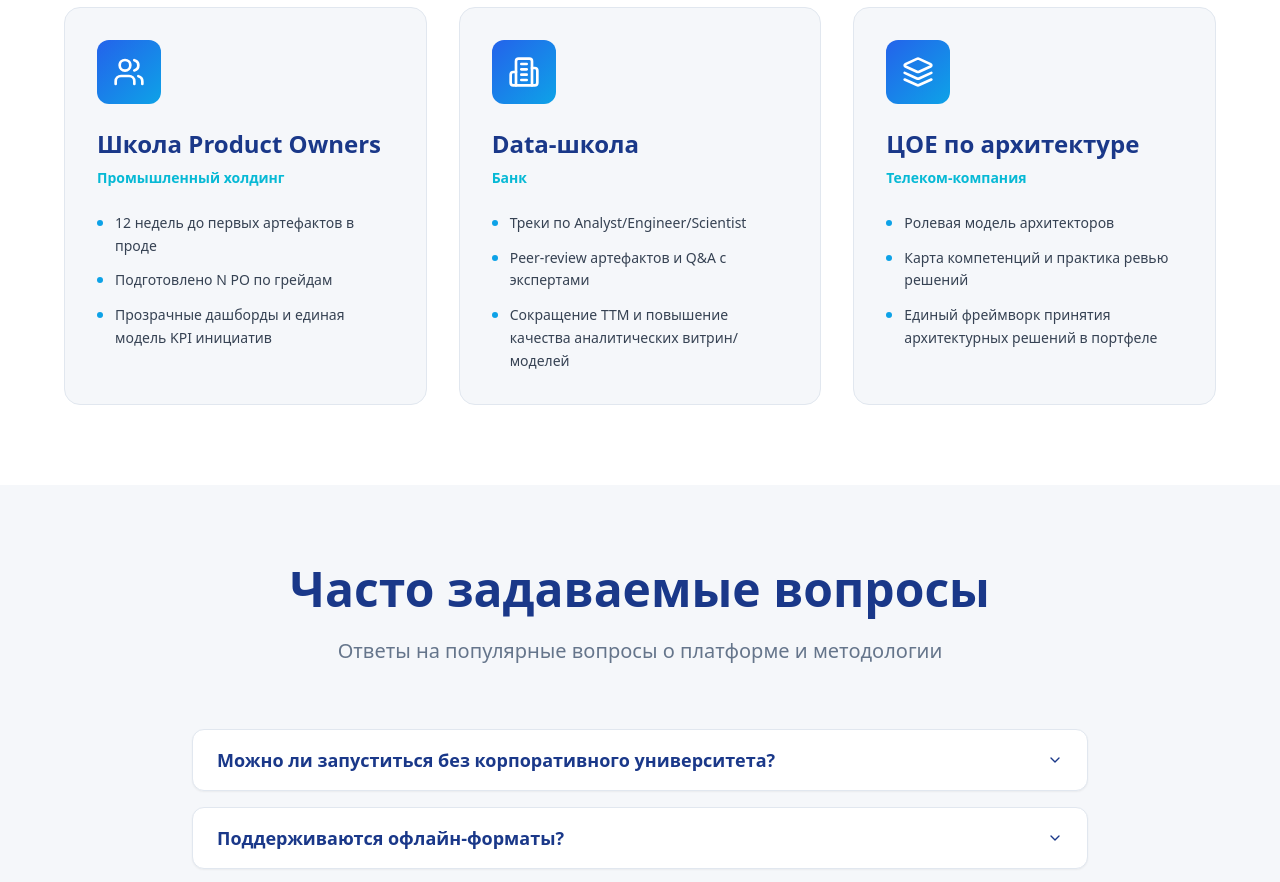
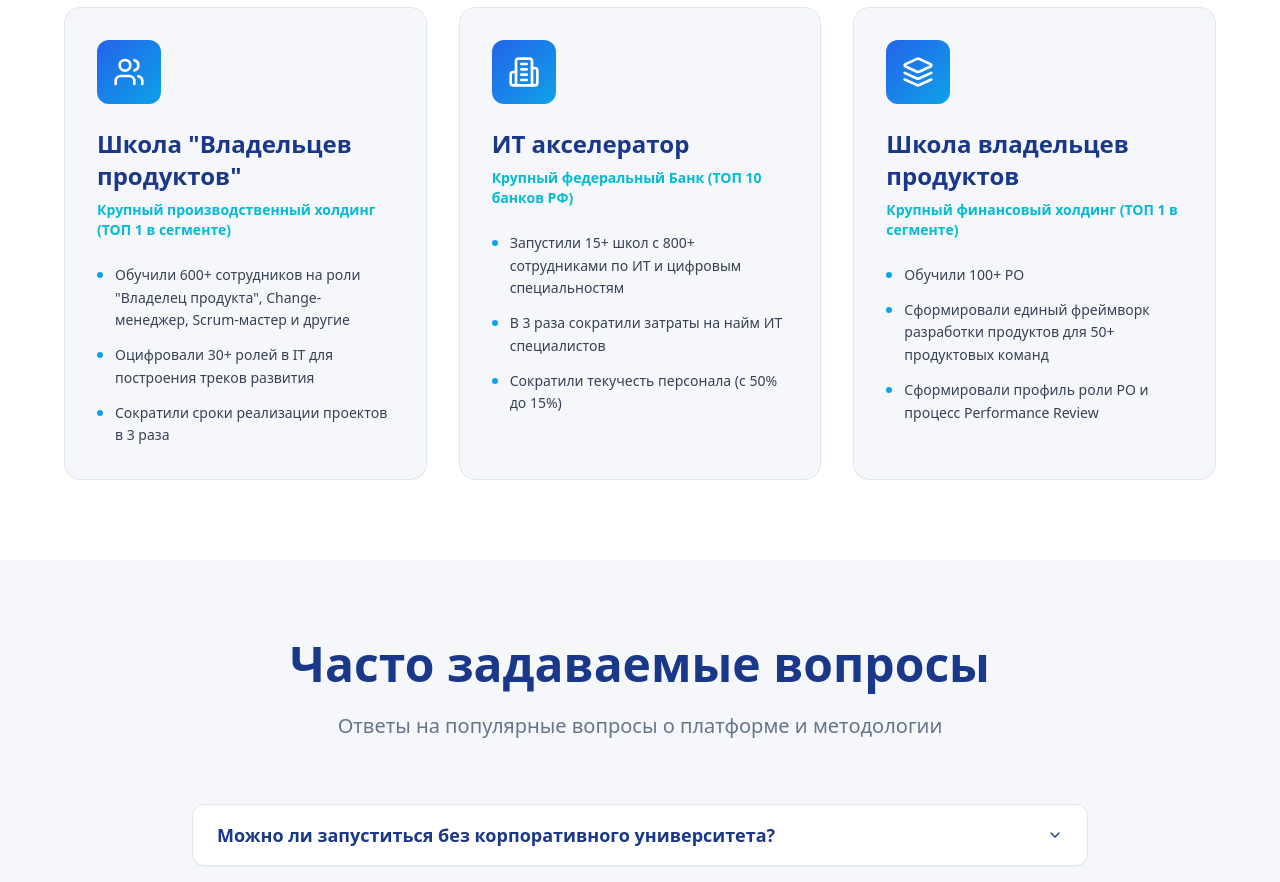
Before and after one commit to Junkcat/roleum-growth-hub, a React (Vite) app: page / in a window 1280 px wide. Shown: the part 8320-9202 px from the top of the page. Built offline with nearby package versions, Linux system fonts and the light colour scheme; the HTML template or start-up script is replaced by a standard one.

Commit message:
Update cases section
Replace existing case studies with new client information for "Школа Владельцев продуктов", "ИТ акселератор", and "Школа владельцев продуктов".

```diff
--- a/src/components/sections/Cases.tsx
+++ b/src/components/sections/Cases.tsx
@@ -4,32 +4,32 @@ import { useScrollAnimation } from "@/hooks/use-scroll-animation";
 const cases = [
   {
     icon: Users,
-    title: "Школа Product Owners",
-    client: "Промышленный холдинг",
+    title: "Школа \"Владельцев продуктов\"",
+    client: "Крупный производственный холдинг (ТОП 1 в сегменте)",
     results: [
-      "12 недель до первых артефактов в проде",
-      "Подготовлено N PO по грейдам",
-      "Прозрачные дашборды и единая модель KPI инициатив",
+      "Обучили 600+ сотрудников на роли \"Владелец продукта\", Change-менеджер, Scrum-мастер и другие",
+      "Оцифровали 30+ ролей в IT для построения треков развития",
+      "Сократили сроки реализации проектов в 3 раза",
     ],
   },
   {
     icon: Building2,
-    title: "Data-школа",
-    client: "Банк",
+    title: "ИТ акселератор",
+    client: "Крупный федеральный Банк (ТОП 10 банков РФ)",
     results: [
-      "Треки по Analyst/Engineer/Scientist",
-      "Peer-review артефактов и Q&A с экспертами",
-      "Сокращение TTM и повышение качества аналитических витрин/моделей",
+      "Запустили 15+ школ с 800+ сотрудниками по ИТ и цифровым специальностям",
+      "В 3 раза сократили затраты на найм ИТ специалистов",
+      "Сократили текучесть персонала (с 50% до 15%)",
     ],
   },
   {
     icon: Layers,
-    title: "ЦОЕ по архитектуре",
-    client: "Телеком-компания",
+    title: "Школа владельцев продуктов",
+    client: "Крупный финансовый холдинг (ТОП 1 в сегменте)",
     results: [
-      "Ролевая модель архитекторов",
-      "Карта компетенций и практика ревью решений",
-      "Единый фреймворк принятия архитектурных решений в портфеле",
+      "Обучили 100+ PO",
+      "Сформировали единый фреймворк разработки продуктов для 50+ продуктовых команд",
+      "Сформировали профиль роли PO и процесс Performance Review",
     ],
   },
 ];
```
